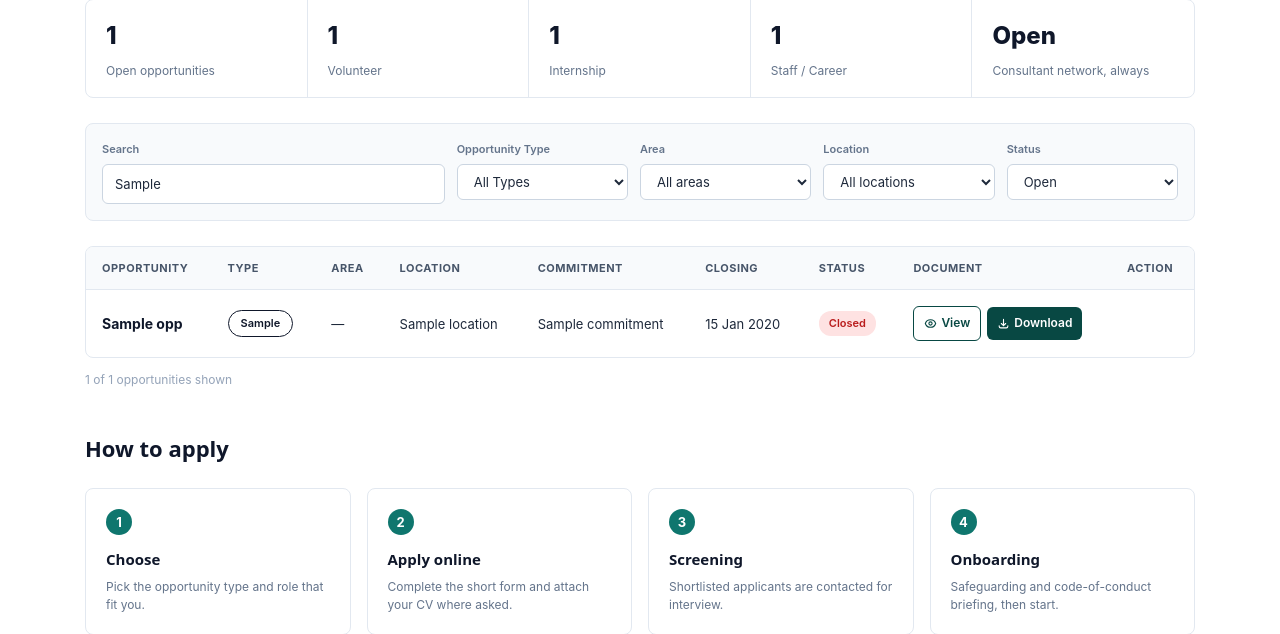
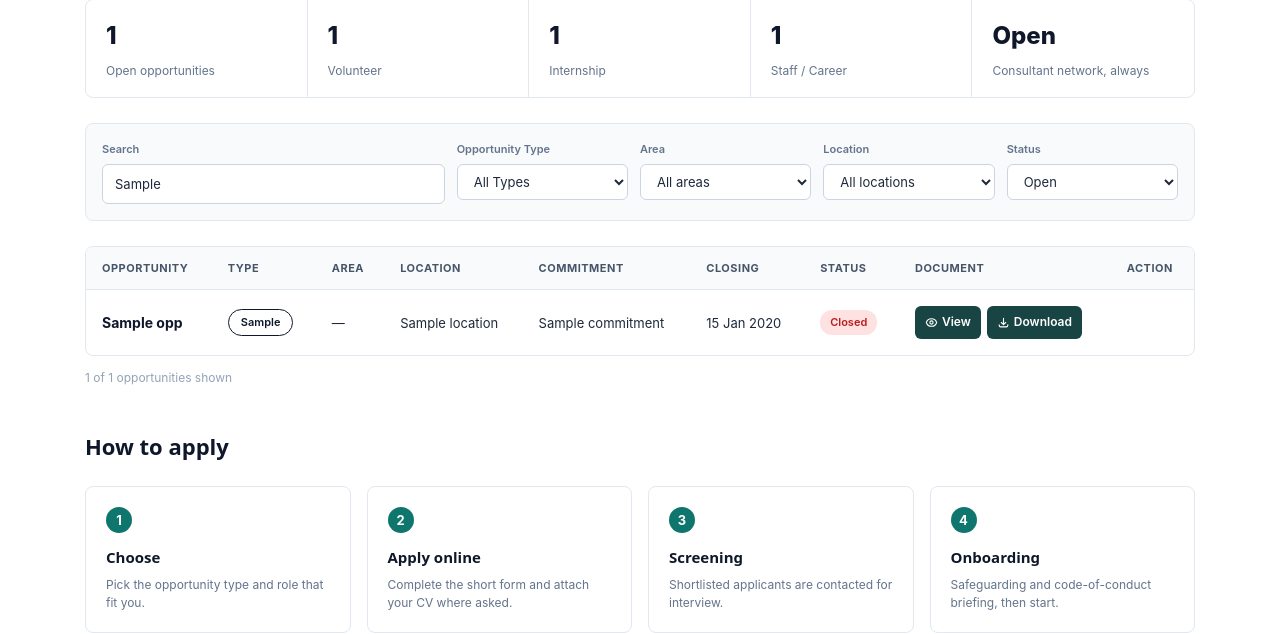
Before and after one commit to yousuf812/mmc_website, a Django app: template templates/engagement/volunteer_opportunities.html in a window 1280 px wide. Shown: the part 1597-2231 px from the top of the page. Run offline with Django 5.2, Linux system fonts and the light colour scheme; the template is opened without the code that fills it: most values are stand-ins (such as "Sample title", 1, 10 or a date in 2020); grey boxes marked "Sample" are stand-in pictures; style sheets or scripts are compiled from the project's sources.

Commit message:
button fixed

```diff
--- a/templates/engagement/volunteer_opportunities.html
+++ b/templates/engagement/volunteer_opportunities.html
@@ -577,7 +577,9 @@
           target="_blank"
           rel="noopener noreferrer"
           title="View Opportunity Document"
-               style="display: inline-flex; align-items: center; justify-content: center; padding: 6px 10px; border-radius: 6px; border: 1px solid #084843; background-color: #ffffff; color: #084843; font-size: 12px; font-weight: 600; text-decoration: none;">
+          style="display: inline-flex; align-items: center; justify-content: center; padding: 6px 10px; border-radius: 6px; background-color: var(--color-mmc-primary, #084843); color: #ffffff; font-size: 12px; font-weight: 600; text-decoration: none; transition: background-color 0.2s ease, transform 0.2s ease;"
+          onmouseover="this.style.backgroundColor='var(--color-mmc-secondary, #e97c61)';"
+          onmouseout="this.style.backgroundColor='var(--color-mmc-primary, #084843)';">
 
             <svg style="width: 13px; height: 13px; margin-right: 4px;"
                 fill="none" viewBox="0 0 24 24"
@@ -594,7 +596,9 @@
         <a href="{{ opp.document.url }}"
           download
           title="Download Opportunity Document"
-               style="display: inline-flex; align-items: center; justify-content: center; padding: 6px 10px; border-radius: 6px; background-color: #084843; color: #ffffff; font-size: 12px; font-weight: 600; text-decoration: none;">
+          style="display: inline-flex; align-items: center; justify-content: center; padding: 6px 10px; border-radius: 6px; background-color: var(--color-mmc-primary, #084843); color: #ffffff; font-size: 12px; font-weight: 600; text-decoration: none; transition: background-color 0.2s ease, transform 0.2s ease;"
+          onmouseover="this.style.backgroundColor='var(--color-mmc-secondary, #e97c61)';"
+          onmouseout="this.style.backgroundColor='var(--color-mmc-primary, #084843)';">
 
             <svg style="width: 13px; height: 13px; margin-right: 4px;"
                 fill="none" viewBox="0 0 24 24"
```
Lines whose indentation alone changed are shown as unchanged.
